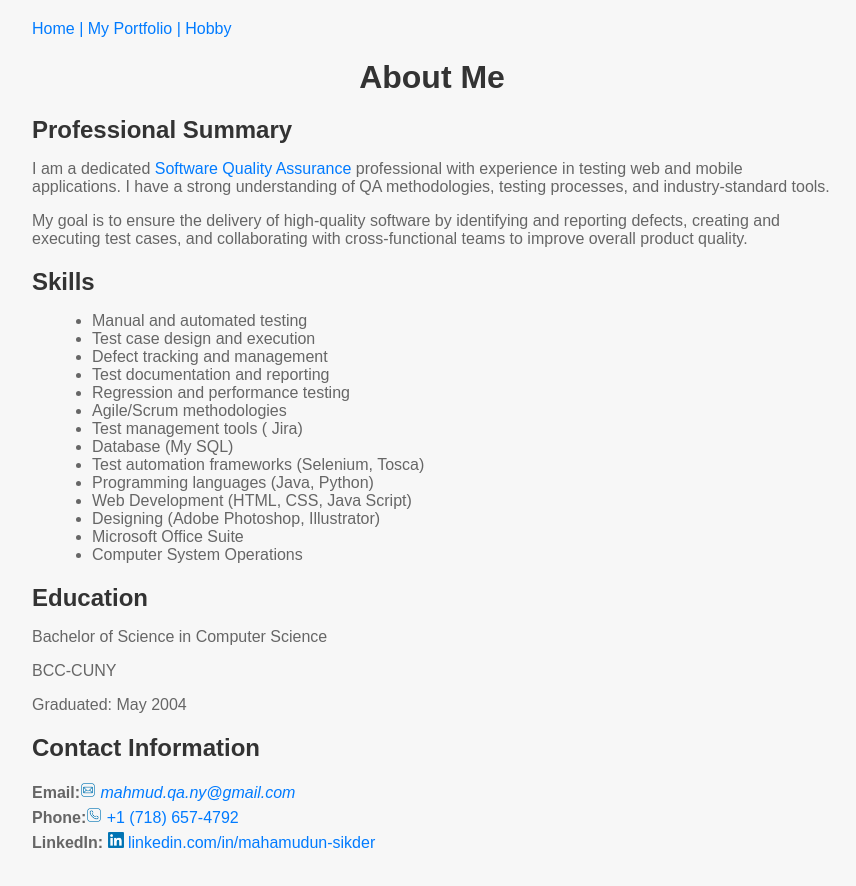
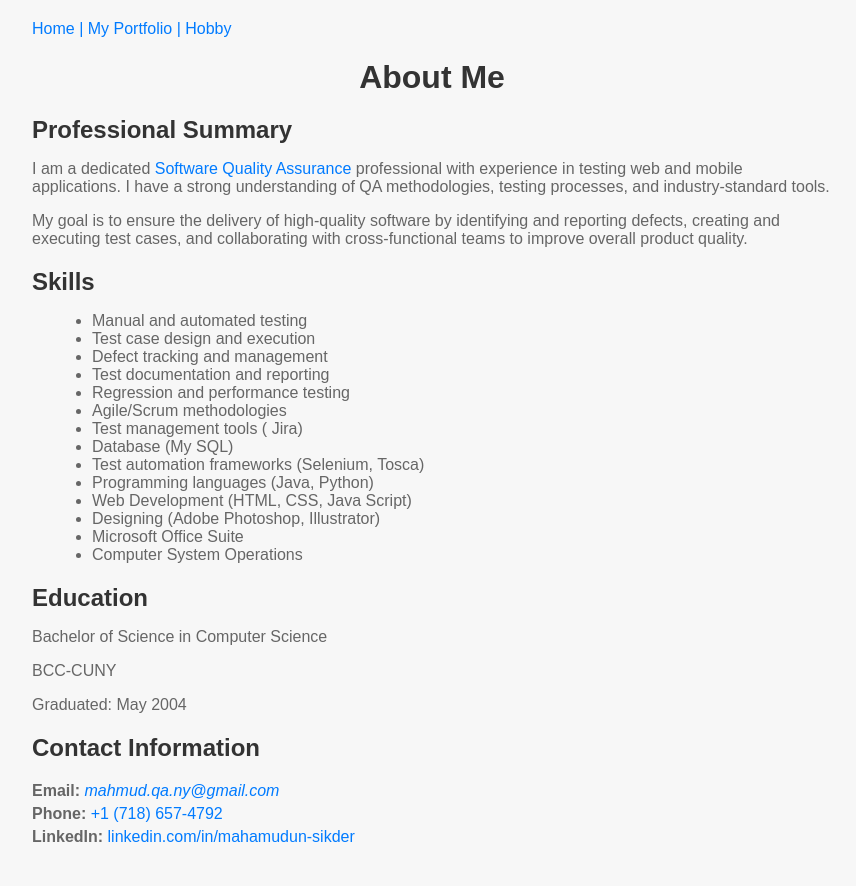
Before and after one commit to mahamudun/mahamudun.github.io, a plain HTML site: page aboutMe.html in a window 1280 px wide. Shown: the whole page, without its empty margins (208-1064 px from the left). Drawn offline with Linux system fonts and the light colour scheme.

Commit message:
icon removed

```diff
--- a/aboutMe.html
+++ b/aboutMe.html
@@ -57,9 +57,9 @@
       <h2 class="section-title">Contact Information</h2>
       <div class="contact-info">
         <ul>
-          <li><strong>Email:</strong><a href = "mailto: mahmud.qa.ny@gmail.com" ><img class="emailicon" src="./images/EmailIcon.png"><i> mahmud.qa.ny@gmail.com </i></a> <span style="color: #007bff;"></span></li>
-          <li><strong>Phone:</strong><a href  = tel:+17186574792 ><img class="phoneIcon" src="./images/PhoneIcon.png"> +1 (718) 657-4792 </a><span style="color: #007bff;"></span></li>
-          <li><strong>LinkedIn:</strong><a href="https://www.linkedin.com/in/mahamudun-sikder-a6555818/"> <img class="linkedInicon" src="./images/LinkedInIcon.png"> linkedin.com/in/mahamudun-sikder</a><span style="color: #007bff;"></span></li>
+          <li><strong>Email:</strong><a href = "mailto: mahmud.qa.ny@gmail.com" ><i> mahmud.qa.ny@gmail.com </i></a> <span style="color: #007bff;"></span></li>
+          <li><strong>Phone:</strong><a href  = tel:+17186574792 > +1 (718) 657-4792 </a><span style="color: #007bff;"></span></li>
+          <li><strong>LinkedIn:</strong><a href="https://www.linkedin.com/in/mahamudun-sikder-a6555818/"> linkedin.com/in/mahamudun-sikder</a><span style="color: #007bff;"></span></li>
         </ul>
       </div>
     </section>
--- a/aboutMeStyle.css
+++ b/aboutMeStyle.css
@@ -62,13 +62,3 @@ body {
   a:hover {
     text-decoration: underline;
   }
-  .phoneIcon{
-    width: 2%;
-
-  }
-  .emailicon{
-    width: 2%;
-  }
-  .linkedInicon{
-    width: 2%;
-  }
```
